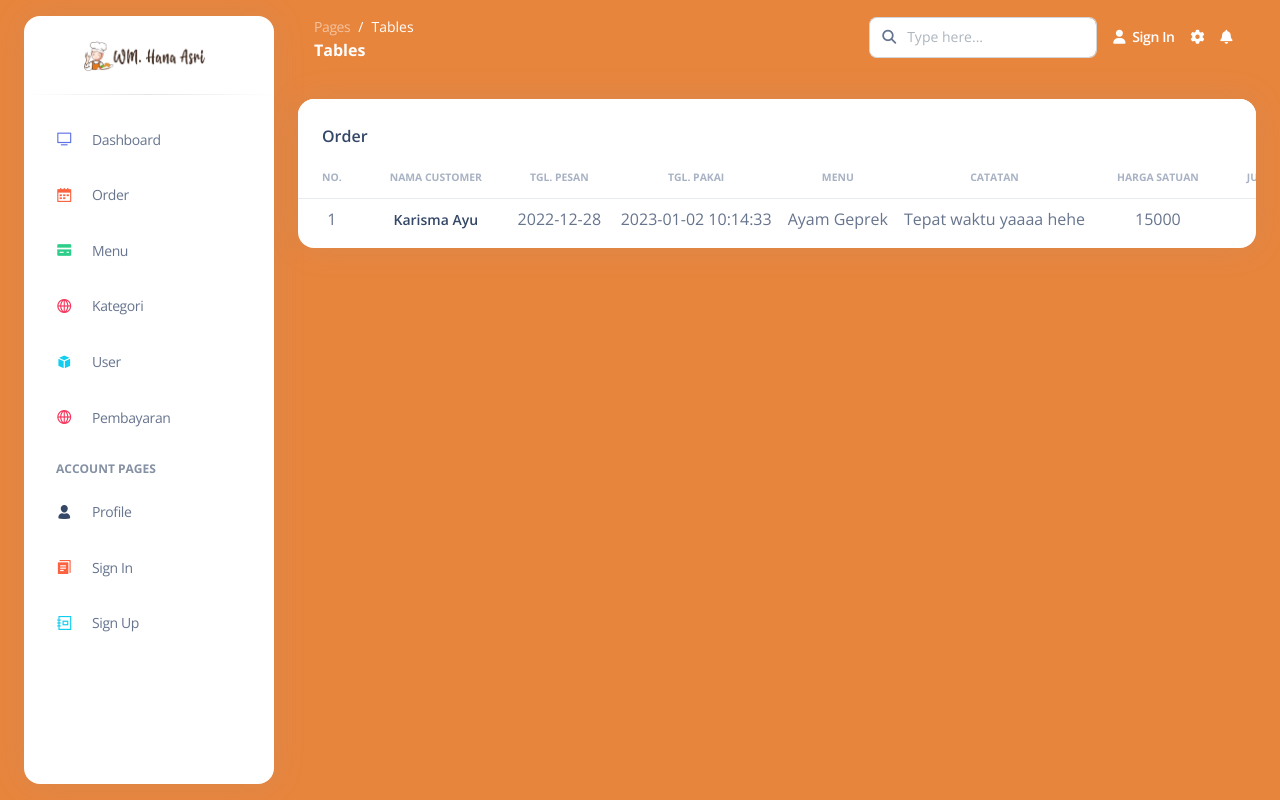
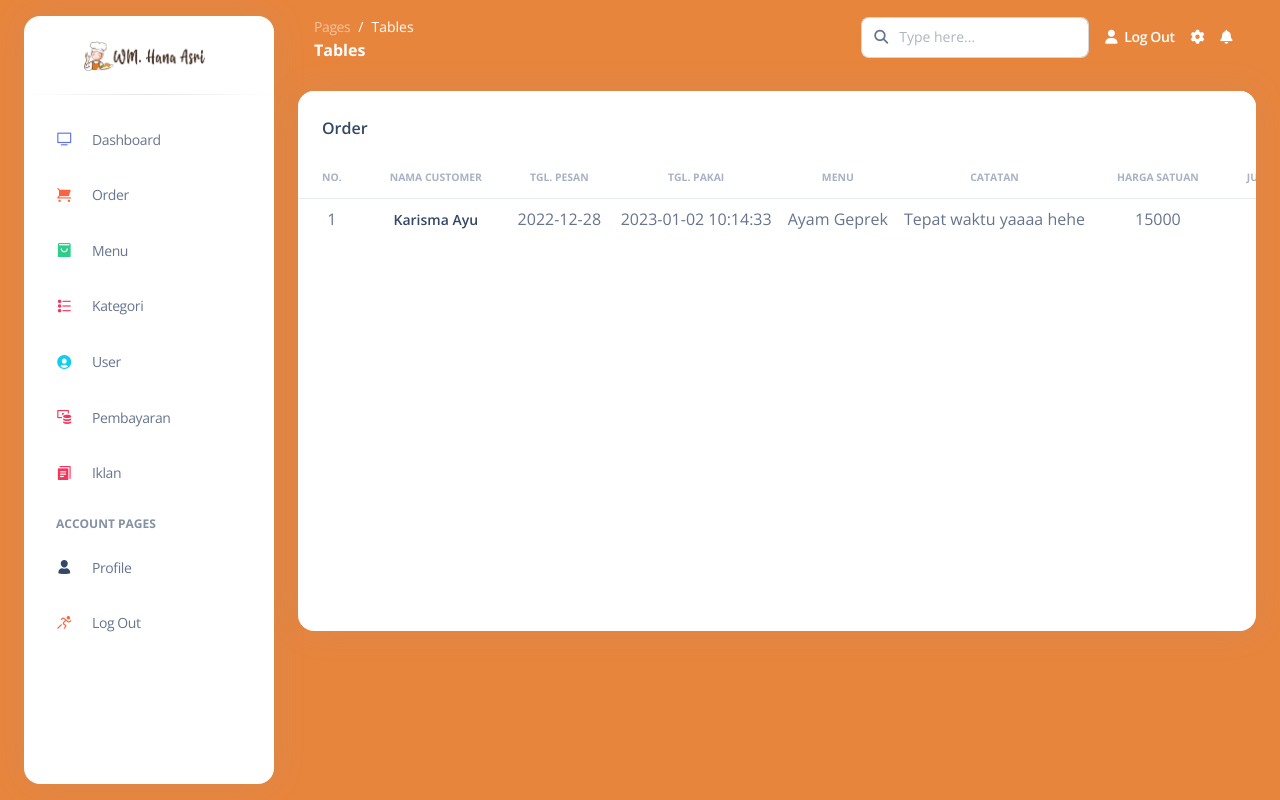
Before and after one commit to Shinfasa/Catering, a PHP site: page /dashboard/pages/order/order.php in a window 1280 px wide. Run offline with PHP 8.4, Linux system fonts and the light colour scheme; data comes from the database, SQL or seed files in the repository; some libraries are stand-ins or nearby versions.

Commit message:
Update dashboard

```diff
--- a/dashboard/pages/header.php
+++ b/dashboard/pages/header.php
@@ -8,7 +8,6 @@ require ('../../../koneksi.php');
 <head>
   <meta charset="utf-8" />
   <meta name="viewport" content="width=device-width, initial-scale=1, shrink-to-fit=no">
-  <link rel="apple-touch-icon" sizes="76x76" href="../../assets/img/apple-icon.png">
   <link rel="icon" type="image/png" href="../../../assets/img/logo/favicon.png">
   <title>
     Admin | WM Hana Asri
@@ -47,7 +46,7 @@ require ('../../../koneksi.php');
         <li class="nav-item">
           <a class="nav-link " href="../../pages/order/order.php">
             <div class="icon icon-shape icon-sm border-radius-md text-center me-2 d-flex align-items-center justify-content-center">
-              <i class="ni ni-calendar-grid-58 text-warning text-sm opacity-10"></i>
+              <i class="ni ni-cart text-warning text-sm opacity-10"></i>
             </div>
             <span class="nav-link-text ms-1">Order</span>
           </a>
@@ -55,7 +54,7 @@ require ('../../../koneksi.php');
         <li class="nav-item">
           <a class="nav-link " href="../../pages/menu/menu.php">
             <div class="icon icon-shape icon-sm border-radius-md text-center me-2 d-flex align-items-center justify-content-center">
-              <i class="ni ni-credit-card text-success text-sm opacity-10"></i>
+              <i class="ni ni-bag-17 text-success text-sm opacity-10"></i>
             </div>
             <span class="nav-link-text ms-1">Menu</span>
           </a>
@@ -63,7 +62,7 @@ require ('../../../koneksi.php');
         <li class="nav-item">
           <a class="nav-link " href="../../pages/kategori/kategori.php">
             <div class="icon icon-shape icon-sm border-radius-md text-center me-2 d-flex align-items-center justify-content-center">
-              <i class="ni ni-world-2 text-danger text-sm opacity-10"></i>
+              <i class="ni ni-bullet-list-67 text-danger text-sm opacity-10"></i>
             </div>
             <span class="nav-link-text ms-1">Kategori</span>
           </a>
@@ -71,7 +70,7 @@ require ('../../../koneksi.php');
         <li class="nav-item">
           <a class="nav-link " href="../../pages/user/user.php">
             <div class="icon icon-shape icon-sm border-radius-md text-center me-2 d-flex align-items-center justify-content-center">
-              <i class="ni ni-app text-info text-sm opacity-10"></i>
+              <i class="ni ni-circle-08 text-info text-sm opacity-10"></i>
             </div>
             <span class="nav-link-text ms-1">User</span>
           </a>
@@ -79,9 +78,17 @@ require ('../../../koneksi.php');
         <li class="nav-item">
           <a class="nav-link " href="../../pages/pembayaran/pembayaran.php">
             <div class="icon icon-shape icon-sm border-radius-md text-center me-2 d-flex align-items-center justify-content-center">
-              <i class="ni ni-world-2 text-danger text-sm opacity-10"></i>
+              <i class="ni ni-money-coins text-danger text-sm opacity-10"></i>
             </div>
             <span class="nav-link-text ms-1">Pembayaran</span>
+          </a>
+        </li>
+        <li class="nav-item">
+          <a class="nav-link " href="../../pages/iklan/iklan.php">
+            <div class="icon icon-shape icon-sm border-radius-md text-center me-2 d-flex align-items-center justify-content-center">
+              <i class="ni ni-single-copy-04 text-danger text-sm opacity-10"></i>
+            </div>
+            <span class="nav-link-text ms-1">Iklan</span>
           </a>
         </li>
         <li class="nav-item mt-3">
@@ -96,19 +103,11 @@ require ('../../../koneksi.php');
           </a>
         </li>
         <li class="nav-item">
-          <a class="nav-link " href="../../pages/sign-in.html">
+          <a class="nav-link " href="../../pages/logout.php">
             <div class="icon icon-shape icon-sm border-radius-md text-center me-2 d-flex align-items-center justify-content-center">
-              <i class="ni ni-single-copy-04 text-warning text-sm opacity-10"></i>
+              <i class="ni ni-user-run text-warning text-sm opacity-10"></i>
             </div>
-            <span class="nav-link-text ms-1">Sign In</span>
-          </a>
-        </li>
-        <li class="nav-item">
-          <a class="nav-link " href="../../pages/sign-up.html">
-            <div class="icon icon-shape icon-sm border-radius-md text-center me-2 d-flex align-items-center justify-content-center">
-              <i class="ni ni-collection text-info text-sm opacity-10"></i>
-            </div>
-            <span class="nav-link-text ms-1">Sign Up</span>
+            <span class="nav-link-text ms-1">Log Out</span>
           </a>
         </li>
       </ul>
@@ -136,7 +135,7 @@ require ('../../../koneksi.php');
             <li class="nav-item d-flex align-items-center">
               <a href="javascript:;" class="nav-link text-white font-weight-bold px-0">
                 <i class="fa fa-user me-sm-1"></i>
-                <span class="d-sm-inline d-none">Sign In</span>
+                <span class="d-sm-inline d-none">Log Out</span>
               </a>
             </li>
             <li class="nav-item d-xl-none ps-3 d-flex align-items-center">
--- a/dashboard/pages/menu/menu.php
+++ b/dashboard/pages/menu/menu.php
@@ -3,7 +3,8 @@ include('../header.php')
 ?>
     <div class="container-fluid py-3">
       <div class="row">
-
+        <div class="col-12">
+        <div class="card mb-4">
           <div class="card" style="height:130vh; max-height: 1000px;">
             <div class="card-header pb-0">
               <div class="d-flex align-items-center mb-3">
--- a/dashboard/pages/order/order.php
+++ b/dashboard/pages/order/order.php
@@ -1,12 +1,15 @@
 <?php
 include('../header.php');
 ?>
-    <div class="container-fluid py-4">
-      <d class="row">
+    <div class="container-fluid py-3">
+      <div class="row">
         <div class="col-12">
-          <div class="card mb-4">
+      <div class="card" style="height:100vh; max-height: 540px;">
             <div class="card-header pb-0">
-              <h6>Order</h6>
+              <div class="d-flex align-items-center mb-3">
+          <h6 class="mb-0">Order</h6>
+
+        </div>
             </div>
             <div class="card-body px-0 pt-0 pb-2">
               <div class="table-responsive p-0">
--- a/dashboard/pages/user/user.php
+++ b/dashboard/pages/user/user.php
@@ -3,7 +3,7 @@ include('../header.php')
 ?>
 <div class="container-fluid py-3">
   <div class="row">
-
+    <div class="col-12">
       <div class="card" style="height:100vh; max-height: 540px;">
         <div class="card-header pb-0">
           <div class="d-flex align-items-center mb-3">
@@ -82,7 +82,7 @@ include('../header.php')
           <nav>
             <ul class="pagination justify-content-center">
               <li class="page-item">
-                <a class="page-link" <?php if($halaman > 1){ echo "href='?halaman=$Previous'"; } ?>> < </a>
+                <a class="page-link" <?php if($halaman > 1){ echo "href='?halaman=$Previous'"; } ?>> <i class="ni ni-bold-left"></i> </a>
               </li>
               <?php
               for($x=1;$x<=$total_halaman;$x++){
@@ -92,7 +92,7 @@ include('../header.php')
               }
               ?>
               <li class="page-item">
-                <a  class="page-link" <?php if($halaman < $total_halaman) { echo "href='?halaman=$next'"; } ?>>> </a>
+                <a  class="page-link" <?php if($halaman < $total_halaman) { echo "href='?halaman=$next'"; } ?>><i class="ni ni-bold-right"></i> </a>
               </li>
             </ul>
           </nav>
```
Also changed, not shown: dashboard/header.php (+19 -33 lines), dashboard/pages/kategori/kategori.php (+3 -4 lines), dashboard/pages/pembayaran/pembayaran.php (+4 -4 lines). Lines whose indentation alone changed are shown as unchanged.
